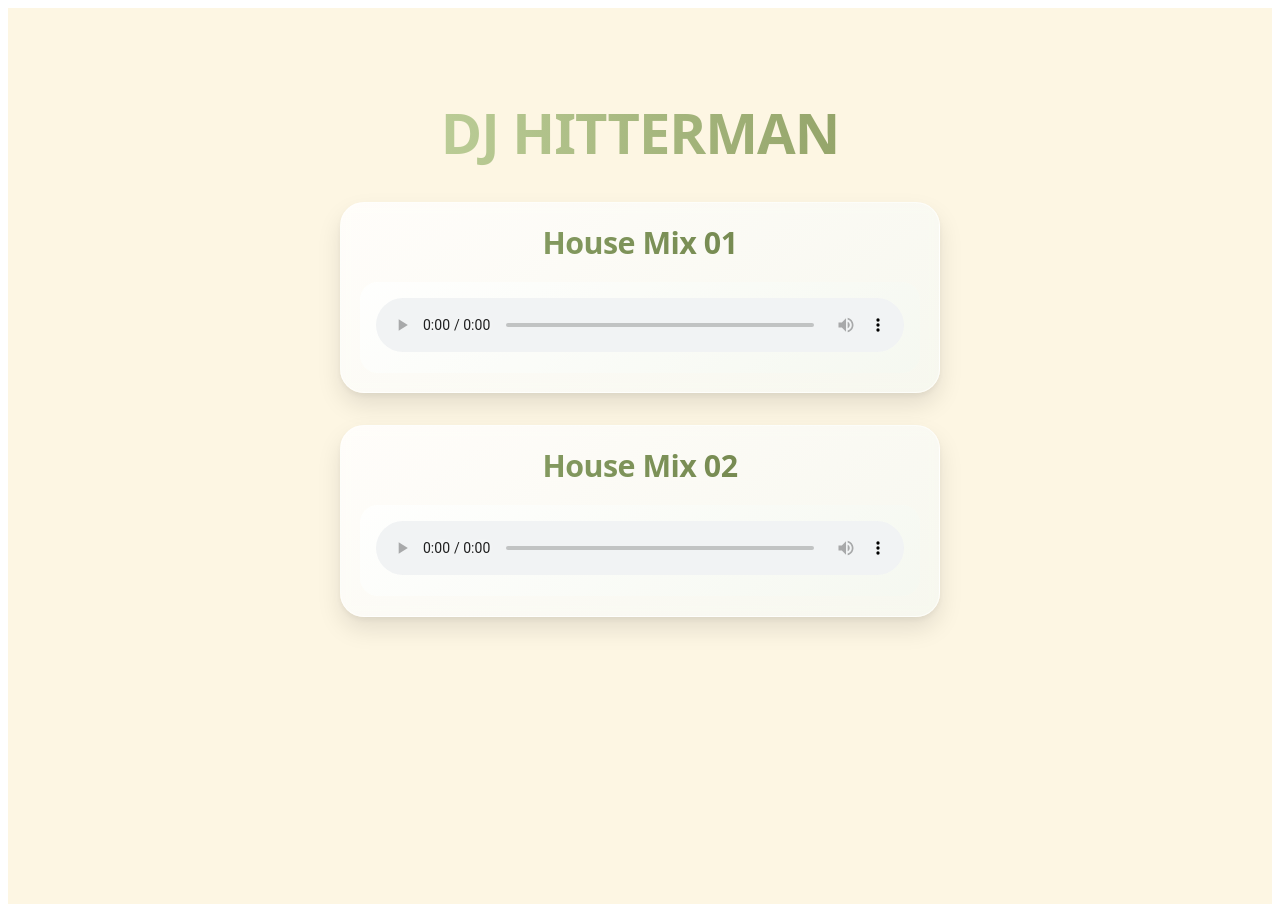
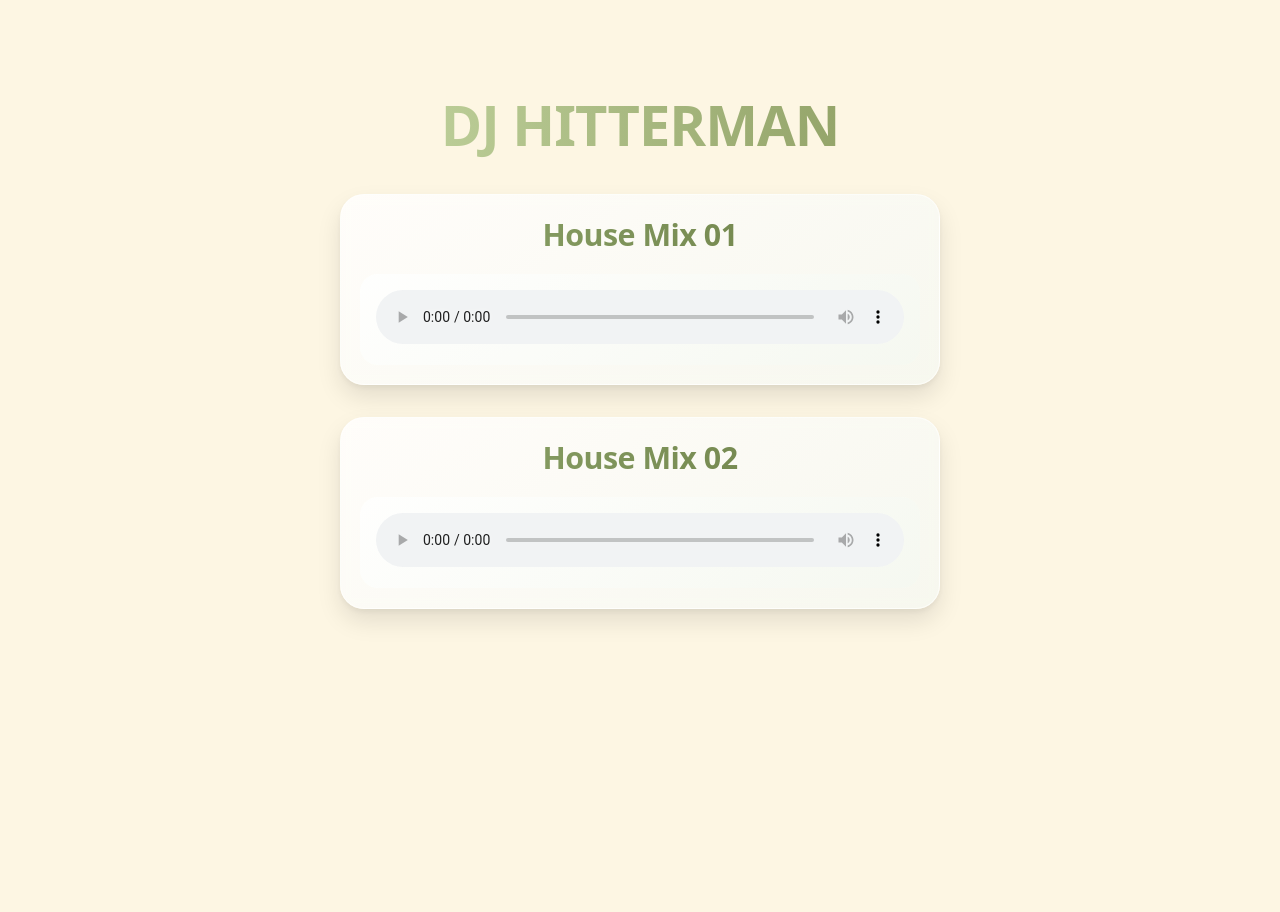
Before and after one commit to benhitterman/dj-hitterman, a Next.js app: page / in a window 1280 px wide. After the commit the page ends 800 px from the top, so only its background shows below. Built offline with nearby package versions, Linux system fonts and the light colour scheme.

Commit message:
added global styling

```diff
--- a/pages/_app.js
+++ b/pages/_app.js
@@ -1,3 +1,5 @@
+import '../styles/globals.css';
+
 export default function App({ Component, pageProps }) {
   return <Component {...pageProps} />;
 }
--- /dev/null
+++ b/styles/globals.css
@@ -0,0 +1,29 @@
+html,
+body {
+  margin: 0;
+  padding: 0;
+  background: #fdf6e3;
+  font-family: system-ui, sans-serif;
+}
+*,
+*::before,
+*::after {
+  box-sizing: border-box;
+}
+
+body {
+  -webkit-font-smoothing: antialiased;
+  -moz-osx-font-smoothing: grayscale;
+}
+
+ul,
+ol {
+  padding: 0;
+  margin: 0;
+  list-style: none;
+}
+
+a {
+  color: inherit;
+  text-decoration: none;
+}
```
